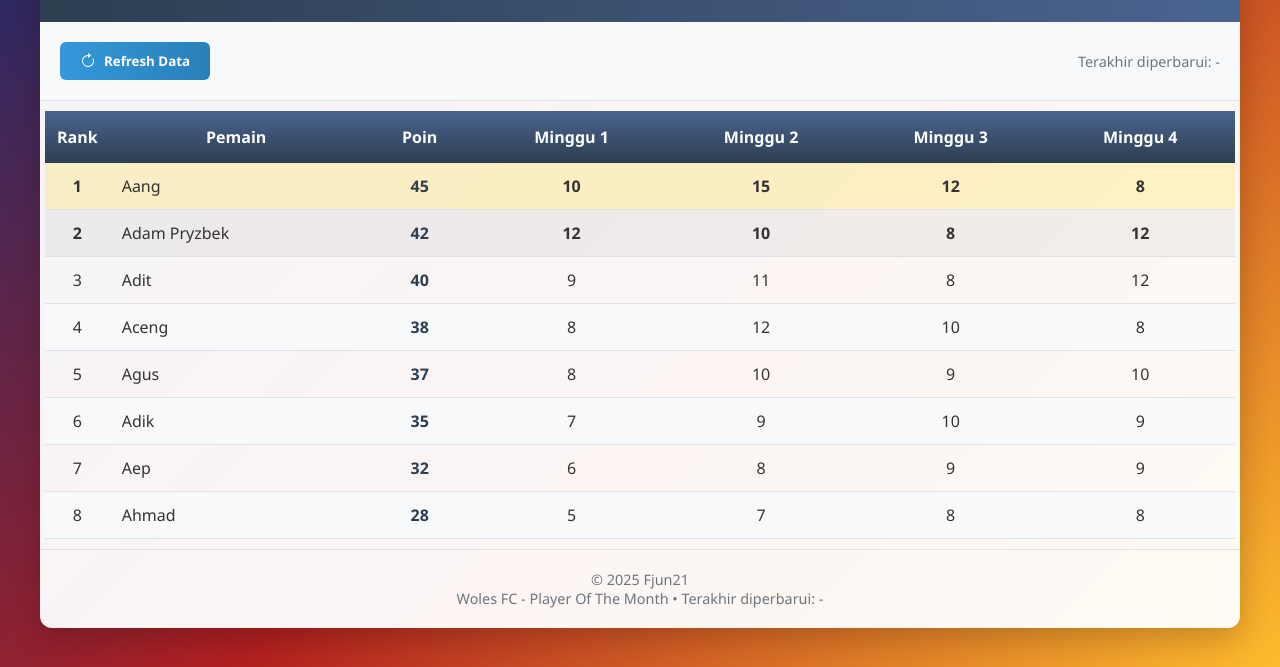
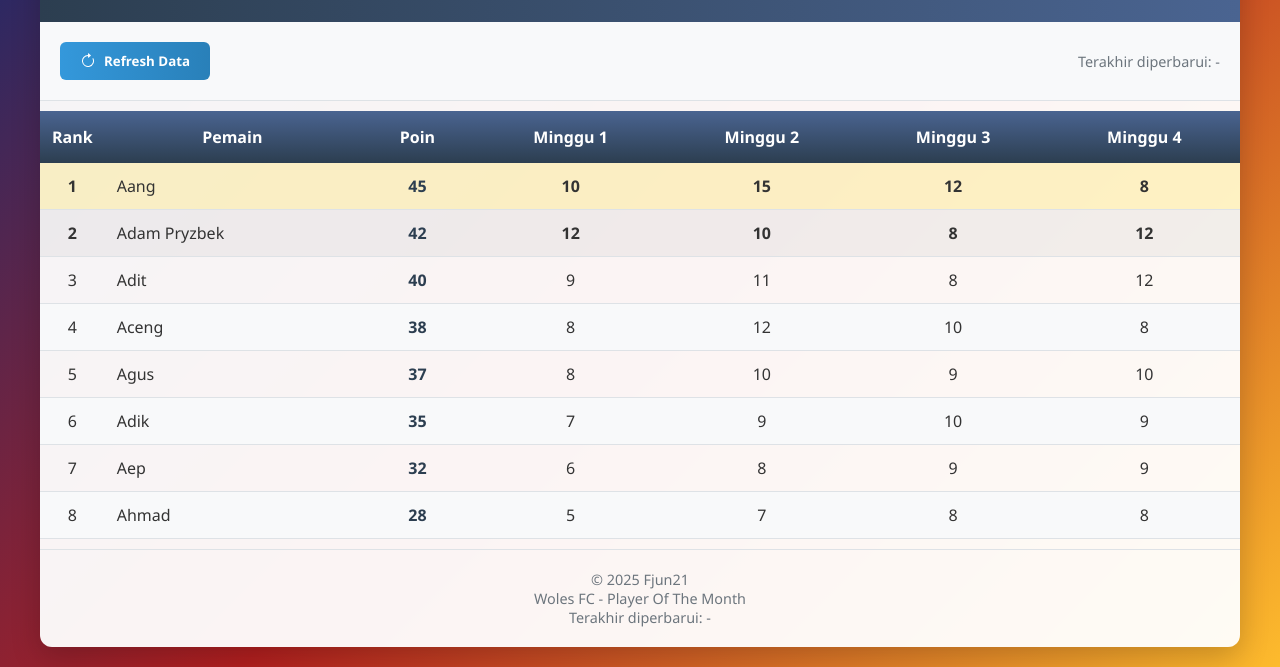
Before and after one commit to faisaljuniardi/wolesfc-point, a plain HTML site: page index.html in a window 1280 px wide. Shown: the part 133-800 px from the top of the page. Drawn offline with Linux system fonts and the light colour scheme; no server answers.

Commit message:
Update index.html

```diff
--- a/index.html
+++ b/index.html
@@ -106,7 +106,7 @@
 
         .table-container {
             overflow-x: auto;
-            padding: 10px 5px;
+            padding: 10px 0;
         }
 
         table {
@@ -272,7 +272,8 @@
 
         <footer>
             <p>&copy; 2025 Fjun21 </p>
-            <p>Woles FC - Player Of The Month • Terakhir diperbarui: <span id="footerLastUpdated">-</span></p>
+            <p>Woles FC - Player Of The Month</p>
+            <p>Terakhir diperbarui: <span id="footerLastUpdated">-</span></p>
         </footer>
     </div>
 
```
